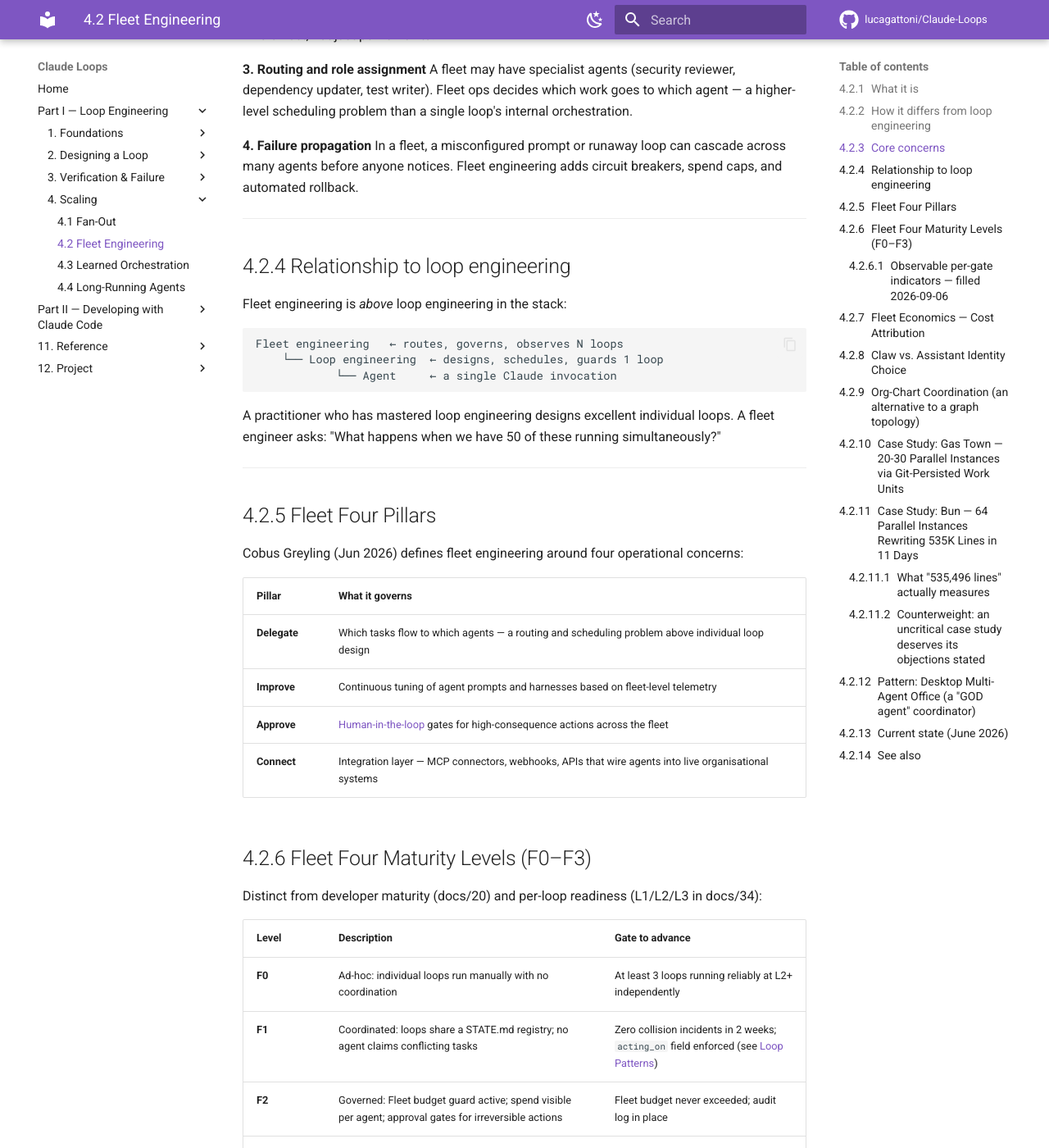
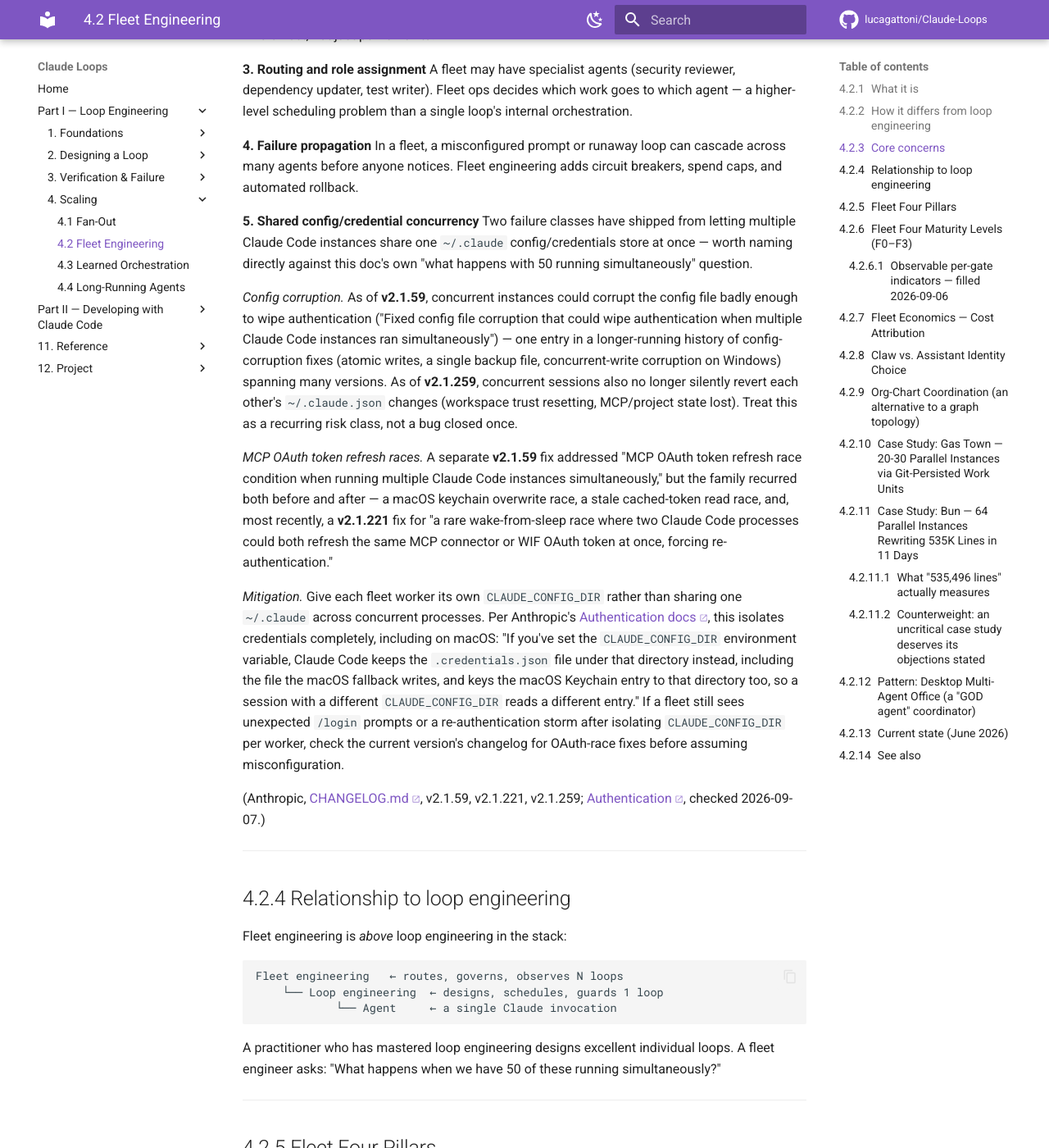
Before and after one commit to lucagattoni/Claude-Loops, an MkDocs documentation site: the page built from docs/23-fleet-engineering.md, in a window 1280 px wide and 1400 px high, scrolled down 1140 px. Shown: the whole window at 82% size. Built offline with MkDocs 1.6.1 and Material for MkDocs 9.7.7, drawn with Linux system fonts in a browser that asks for light colours; comment, search, counter and statistics services are not loaded.

Commit message:
23-fleet-engineering.md: 0 correction(s), 1 addition(s) from the C10 changelog sweep
- [ADDITION] v2.1.59 / v2.1.221 / v2.1.259 — This doc's framing is literally 'what happens when 50 of these run simultaneously,' and the mechanical answer for the most common fleet topology — many instances, one home directory — is that authentication itself can break. It is also the only version of this fact that ships the actual fix. The ref

Backlog step 11 (C10). Sweep covered 3,774/3,774 previously-unswept bullets across
24/24 chunks; evidence in plans/20260906_2306-c10-changelog-sweep-evidence.md.
mkdocs build --strict green on the full change set.

Co-Authored-By: Claude Opus 5 (1M context) <noreply@anthropic.com>
Claude-Session: https://claude.ai/code/session_0143r6VLrjfhL34xeWGQvHmV

```diff
--- a/docs/23-fleet-engineering.md
+++ b/docs/23-fleet-engineering.md
@@ -48,6 +48,17 @@ a single loop's internal orchestration.
 **4. Failure propagation**
 In a fleet, a misconfigured prompt or runaway loop can cascade across many agents before
 anyone notices. Fleet engineering adds circuit breakers, spend caps, and automated rollback.
+
+**5. Shared config/credential concurrency**
+Two failure classes have shipped from letting multiple Claude Code instances share one `~/.claude` config/credentials store at once — worth naming directly against this doc's own "what happens with 50 running simultaneously" question.
+
+*Config corruption.* As of **v2.1.59**, concurrent instances could corrupt the config file badly enough to wipe authentication ("Fixed config file corruption that could wipe authentication when multiple Claude Code instances ran simultaneously") — one entry in a longer-running history of config-corruption fixes (atomic writes, a single backup file, concurrent-write corruption on Windows) spanning many versions. As of **v2.1.259**, concurrent sessions also no longer silently revert each other's `~/.claude.json` changes (workspace trust resetting, MCP/project state lost). Treat this as a recurring risk class, not a bug closed once.
+
+*MCP OAuth token refresh races.* A separate **v2.1.59** fix addressed "MCP OAuth token refresh race condition when running multiple Claude Code instances simultaneously," but the family recurred both before and after — a macOS keychain overwrite race, a stale cached-token read race, and, most recently, a **v2.1.221** fix for "a rare wake-from-sleep race where two Claude Code processes could both refresh the same MCP connector or WIF OAuth token at once, forcing re-authentication."
+
+*Mitigation.* Give each fleet worker its own `CLAUDE_CONFIG_DIR` rather than sharing one `~/.claude` across concurrent processes. Per Anthropic's [Authentication docs](https://code.claude.com/docs/en/authentication), this isolates credentials completely, including on macOS: "If you've set the `CLAUDE_CONFIG_DIR` environment variable, Claude Code keeps the `.credentials.json` file under that directory instead, including the file the macOS fallback writes, and keys the macOS Keychain entry to that directory too, so a session with a different `CLAUDE_CONFIG_DIR` reads a different entry." If a fleet still sees unexpected `/login` prompts or a re-authentication storm after isolating `CLAUDE_CONFIG_DIR` per worker, check the current version's changelog for OAuth-race fixes before assuming misconfiguration.
+
+(Anthropic, [CHANGELOG.md](https://raw.githubusercontent.com/anthropics/claude-code/main/CHANGELOG.md), v2.1.59, v2.1.221, v2.1.259; [Authentication](https://code.claude.com/docs/en/authentication), checked 2026-09-07.)
 
 ---
 
```
